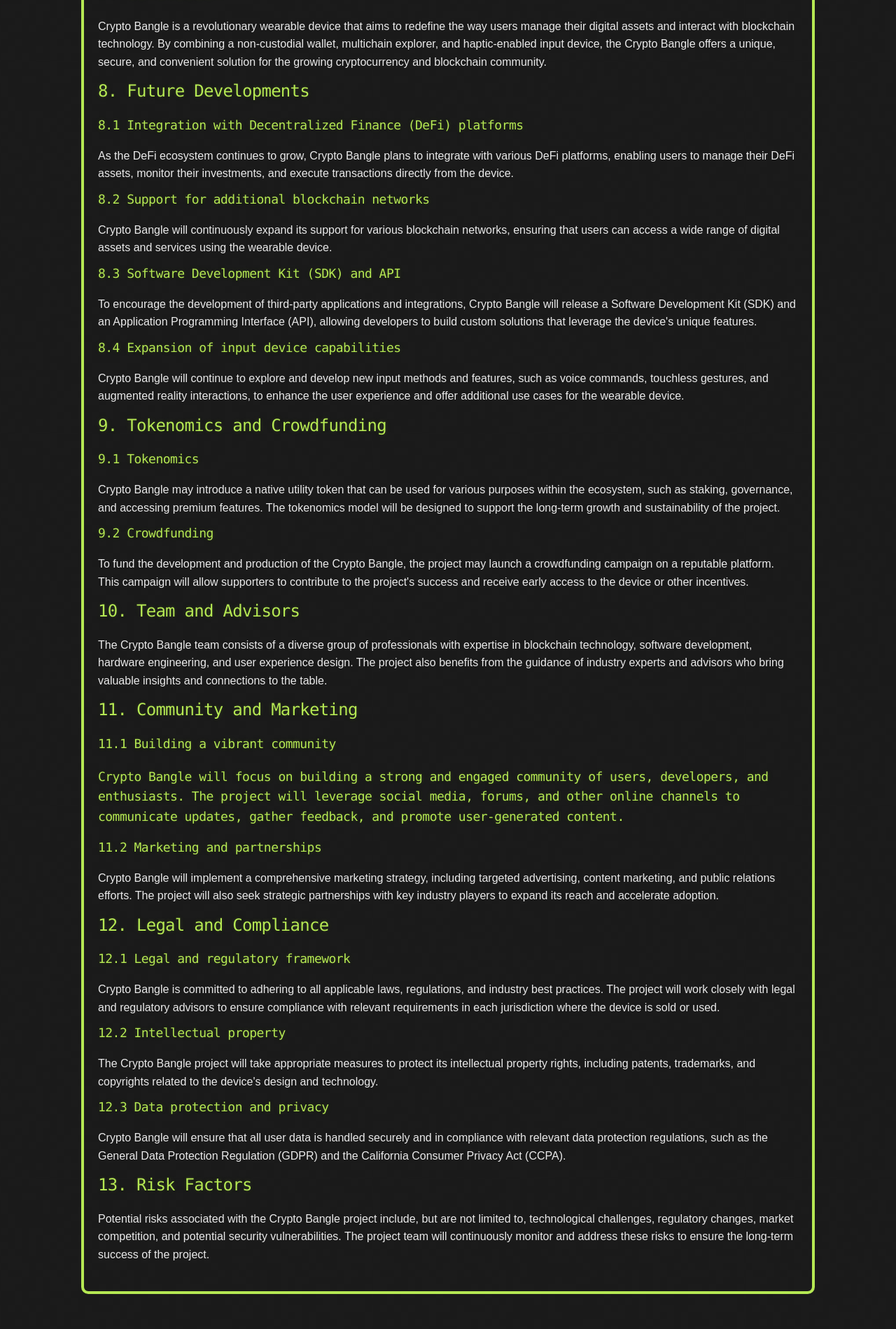
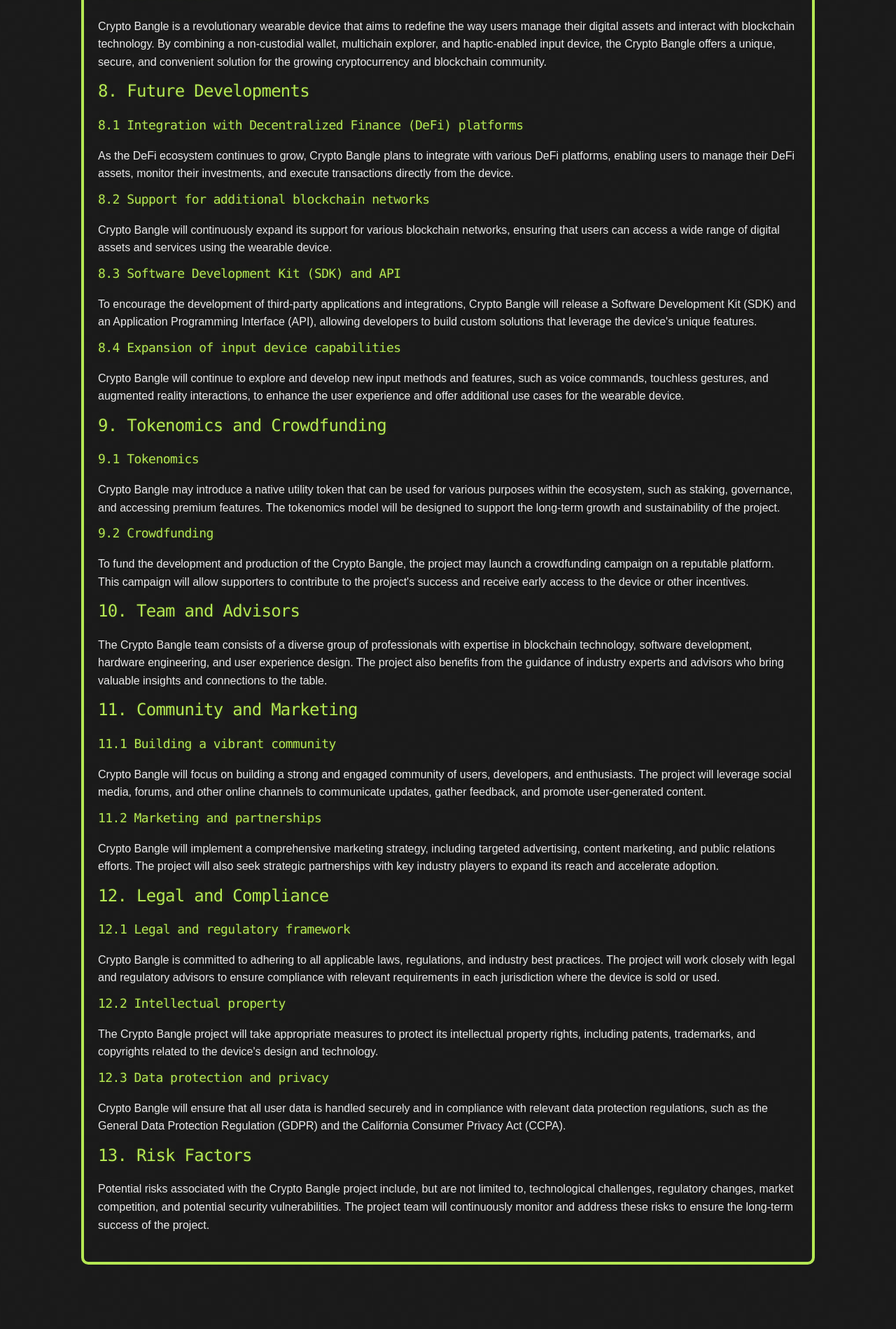
Before and after one commit to Epistetechnician/CryptoBangle, a Jekyll site: the page index.html, which Jekyll copies as it is, in a window 1280 px wide. Shown: the part 2041-3940 px from the top of the page at 70% size. Built offline with Jekyll 4.4.1, drawn with Linux system fonts in a browser that asks for light colours; comment, search, counter and statistics services are not loaded; after the commit the page ends 3898 px from its top, so only the background shows below that.

```diff
--- a/index.html
+++ b/index.html
@@ -212,8 +212,8 @@
 <p>The Crypto Bangle team consists of a diverse group of professionals with expertise in blockchain technology, software development, hardware engineering, and user experience design. The project also benefits from the guidance of industry experts and advisors who bring valuable insights and connections to the table.</p>
 
 <h2>11. Community and Marketing</h2>
-<h3>11.1 Building a vibrant community
-<p>Crypto Bangle will focus on building a strong and engaged community of users, developers, and enthusiasts. The project will leverage social media, forums, and other online channels to communicate updates, gather feedback, and promote user-generated content.</p></h3>
+<h3>11.1 Building a vibrant community</h3>
+<p>Crypto Bangle will focus on building a strong and engaged community of users, developers, and enthusiasts. The project will leverage social media, forums, and other online channels to communicate updates, gather feedback, and promote user-generated content.</p>
 
 <h3>11.2 Marketing and partnerships</h3>
 <p>Crypto Bangle will implement a comprehensive marketing strategy, including targeted advertising, content marketing, and public relations efforts. The project will also seek strategic partnerships with key industry players to expand its reach and accelerate adoption.</p>
```
